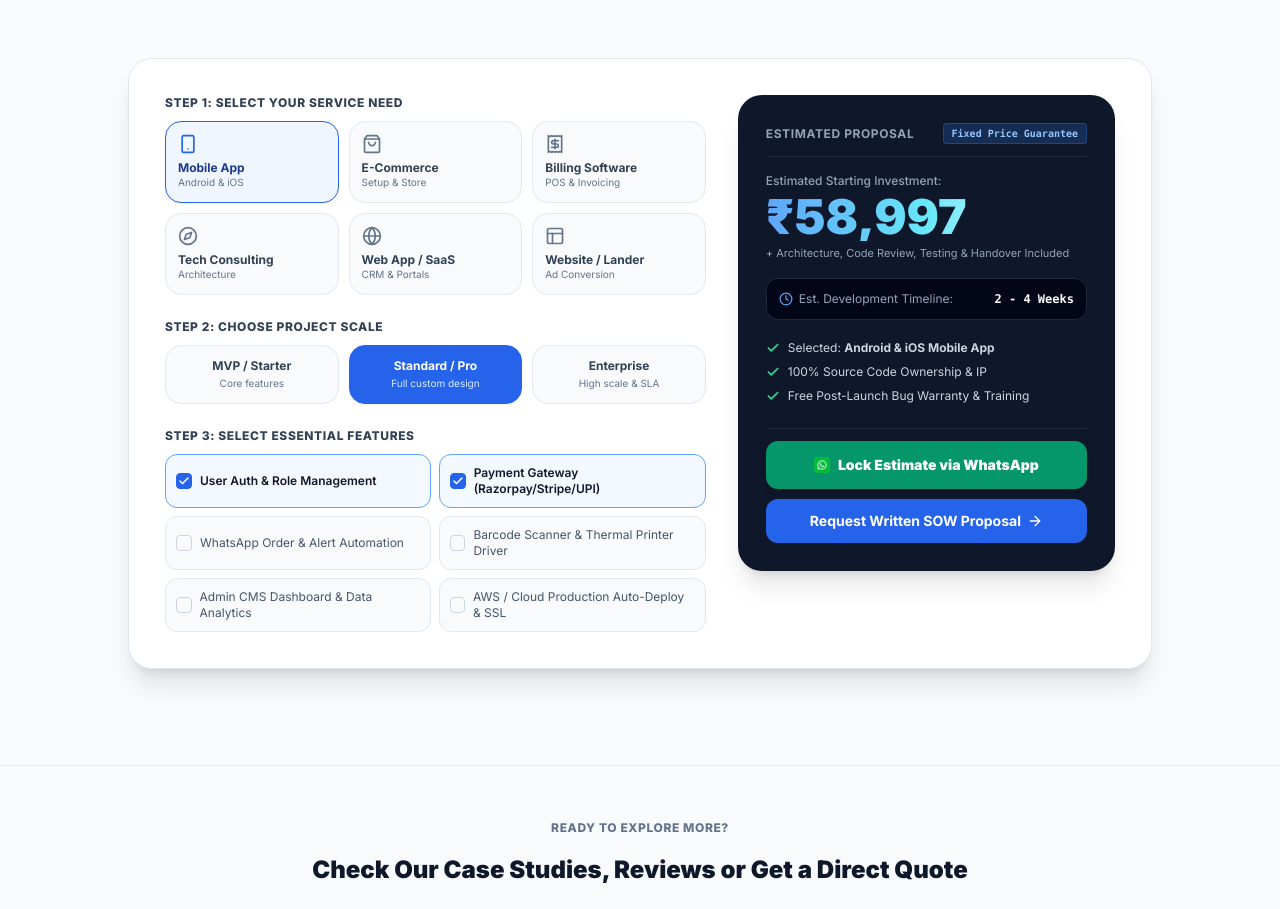
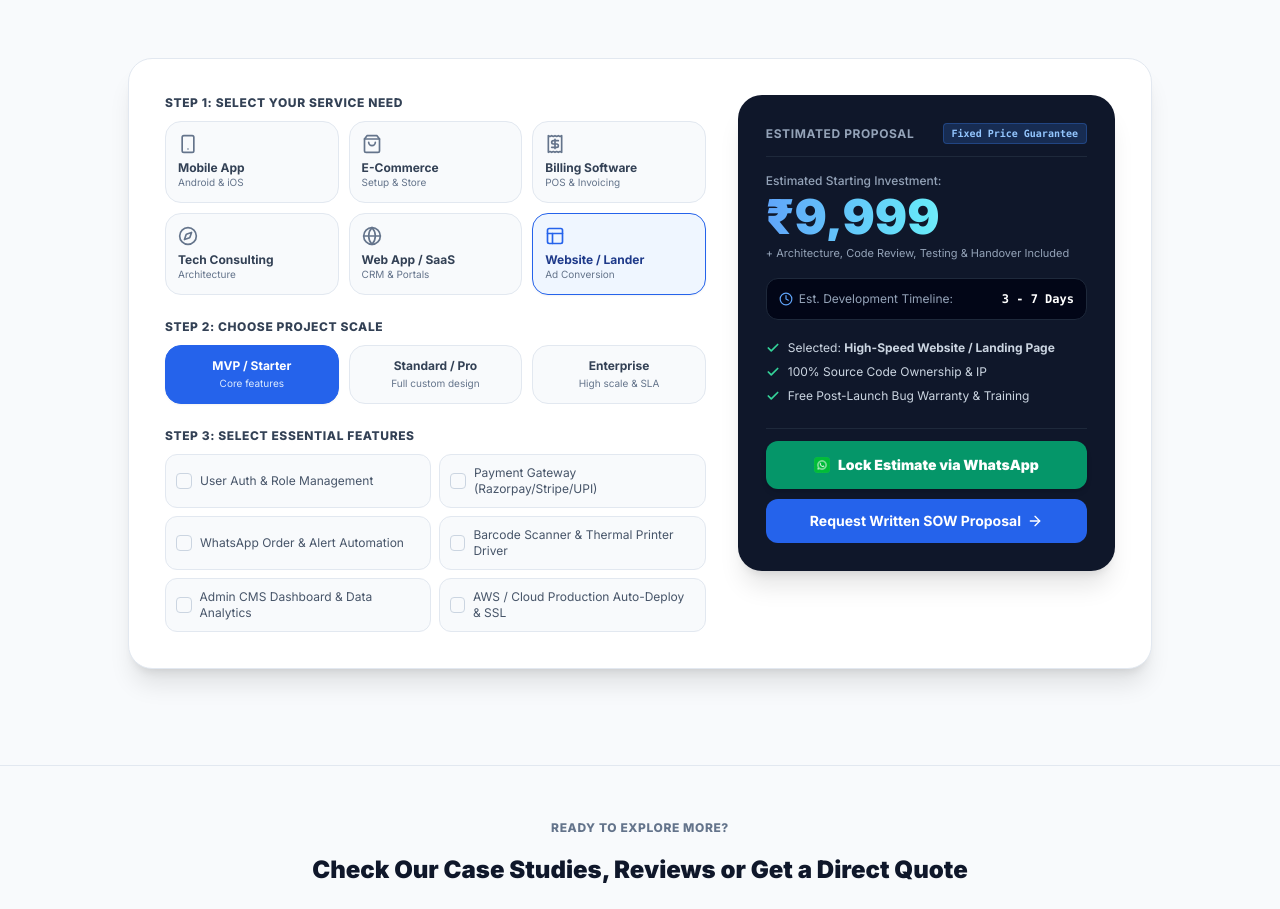
Before and after one commit to OmniGrainTech/OmniGrain_Service, a React (Vite) app: page / in a window 1280 px wide. Shown: the part 2747-3656 px from the top of the page. Built offline with nearby package versions, Linux system fonts and the light colour scheme; the HTML template or start-up script is replaced by a standard one.

Commit message:
fix(calculator): set default service to Website/Lander and scale to Starter (₹9,999)

```diff
--- a/src/components/QuoteCalculator.jsx
+++ b/src/components/QuoteCalculator.jsx
@@ -18,9 +18,9 @@ import { companyInfo } from '../data/websiteData';
 import WhatsAppIcon from './WhatsAppIcon';
 
 export default function QuoteCalculator({ currency, onOpenEnquiry }) {
-  const [serviceType, setServiceType] = useState('mobile');
-  const [scale, setScale] = useState('pro');
-  const [selectedAddons, setSelectedAddons] = useState(['auth', 'payment']);
+  const [serviceType, setServiceType] = useState('website');
+  const [scale, setScale] = useState('starter');
+  const [selectedAddons, setSelectedAddons] = useState([]);
 
   // Base pricing maps in INR
   const baseRatesINR = {
```
Also changed, not shown: 1 other file (tests, documents, lock files or other folders).
